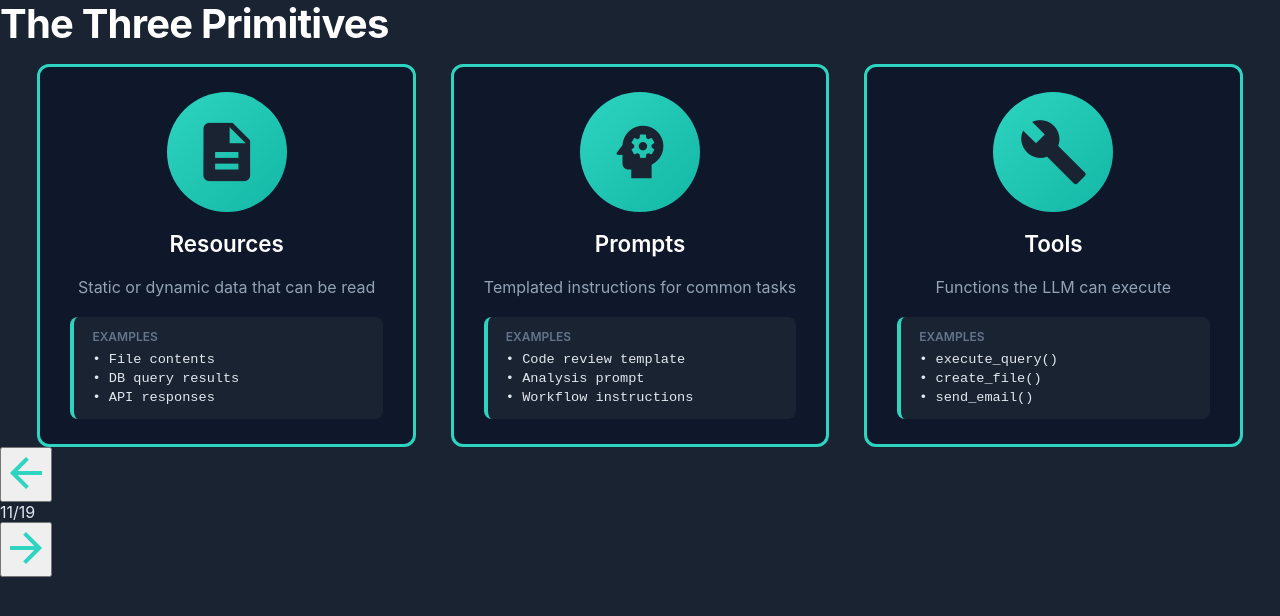
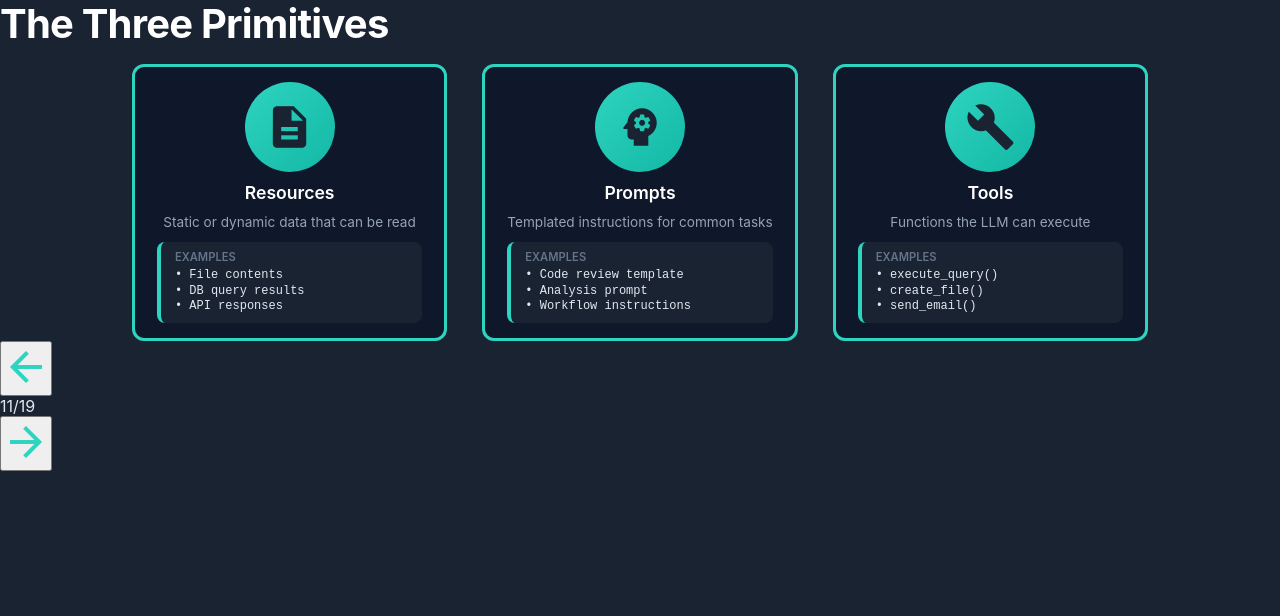
Before and after one commit to Ztein/slides, a website: page presentations/uppsala_uni_18_nov_2025/slides/011.html in a window 1280 px wide. Drawn offline with Linux system fonts and the light colour scheme.

Commit message:
Fix slide 011: Minska innehållets storlek i primitive-boxarna
Systematisk reduktion av font-sizes, padding och gaps:
- .primitive gap: från 18px till 10px-14px
- .primitive padding: från 25px till 15px-20px vertikal, 15px-22px horisontell
- .primitive-icon: från 100px-120px till 70px-90px
- .primitive-icon .material-icons: från 55px-70px till 40px-50px
- .primitive-title: från 1.4em-1.7em till 1.1em-1.4em
- .primitive-description: från 1em-1.15em till 0.85em-1em, line-height 1.4
- .primitive-example padding: från 12px till 8px-10px vertikal
- .example-label: från 0.75em-0.85em till 0.7em-0.8em
- .example-text: från 0.85em-0.95em till 0.75em-0.85em, line-height 1.3

```diff
--- a/presentations/uppsala_uni_18_nov_2025/style.css
+++ b/presentations/uppsala_uni_18_nov_2025/style.css
@@ -1437,8 +1437,8 @@ h1:has(+ .architecture-flow) {
     display: flex;
     flex-direction: column;
     align-items: center;
-    gap: 18px; /* FAST gap - mindre än 30px */
-    padding: 25px clamp(20px, 2.5vw, 30px); /* FAST vertikal padding (25px), horisontell responsiv */
+    gap: clamp(10px, 1.2vh, 14px); /* FIX: Reducerad gap från 18px */
+    padding: clamp(15px, 1.8vh, 20px) clamp(15px, 2vw, 22px); /* FIX: Reducerad padding */
     background: #0f172a;
     border: 3px solid #2dd4bf;
     border-radius: 12px;
@@ -1452,8 +1452,8 @@ h1:has(+ .architecture-flow) {
 
 /* Primitive icon - stor cirkel */
 .primitive-icon {
-    width: clamp(100px, 15vw, 120px); /* Mindre än 140px max */
-    height: clamp(100px, 15vw, 120px); /* Samma som width */
+    width: clamp(70px, 12vw, 90px); /* FIX: Reducerad från 100px-120px */
+    height: clamp(70px, 12vw, 90px); /* FIX: Reducerad */
     background: linear-gradient(135deg, #2dd4bf 0%, #14b8a6 100%);
     border-radius: 50%;
     display: flex;
@@ -1463,13 +1463,13 @@ h1:has(+ .architecture-flow) {
 
 /* Material icons in primitive-icon */
 .primitive-icon .material-icons {
-    font-size: clamp(55px, 8vw, 70px); /* Mindre än 80px max */
+    font-size: clamp(40px, 6vw, 50px); /* FIX: Reducerad från 55px-70px */
     color: #1a2332;
 }
 
 /* Primitive title */
 .primitive-title {
-    font-size: clamp(1.4em, 2.8vh, 1.7em); /* Mindre än 2em max */
+    font-size: clamp(1.1em, 2.2vh, 1.4em); /* FIX: Reducerad från 1.4em-1.7em */
     color: #ffffff;
     font-weight: 600;
     text-align: center;
@@ -1477,16 +1477,16 @@ h1:has(+ .architecture-flow) {
 
 /* Primitive description */
 .primitive-description {
-    font-size: clamp(1em, 1.8vh, 1.15em); /* Mindre än 1.2em max */
+    font-size: clamp(0.85em, 1.5vh, 1em); /* FIX: Reducerad från 1em-1.15em */
     color: #94a3b8;
     text-align: center;
-    line-height: 1.5; /* Tightare än 1.6 */
+    line-height: 1.4; /* FIX: Tätare från 1.5 */
 }
 
 /* Primitive example */
 .primitive-example {
     background: #1a2332;
-    padding: 12px clamp(12px, 1.5vw, 18px); /* FAST vertikal padding (12px) */
+    padding: clamp(8px, 1vh, 10px) clamp(10px, 1.2vw, 14px); /* FIX: Reducerad padding */
     border-radius: 8px;
     border-left: 4px solid #2dd4bf;
     width: 100%;
@@ -1494,18 +1494,18 @@ h1:has(+ .architecture-flow) {
 
 /* Example label */
 .example-label {
-    font-size: clamp(0.75em, 1.2vh, 0.85em); /* Mindre än 0.9em max */
+    font-size: clamp(0.7em, 1vh, 0.8em); /* FIX: Reducerad från 0.75em-0.85em */
     color: #64748b;
     font-weight: 600;
     text-transform: uppercase;
-    margin-bottom: 6px; /* FAST margin - mindre än 10px */
+    margin-bottom: clamp(4px, 0.5vh, 5px); /* FIX: Reducerad margin */
 }
 
 /* Example text */
 .example-text {
-    font-size: clamp(0.85em, 1.4vh, 0.95em); /* Mindre än 1em max */
+    font-size: clamp(0.75em, 1.2vh, 0.85em); /* FIX: Reducerad från 0.85em-0.95em */
     color: #e2e8f0;
-    line-height: 1.4; /* Tightare än 1.5 */
+    line-height: 1.3; /* FIX: Tätare från 1.4 */
     font-family: 'Courier New', monospace;
 }
 
```
